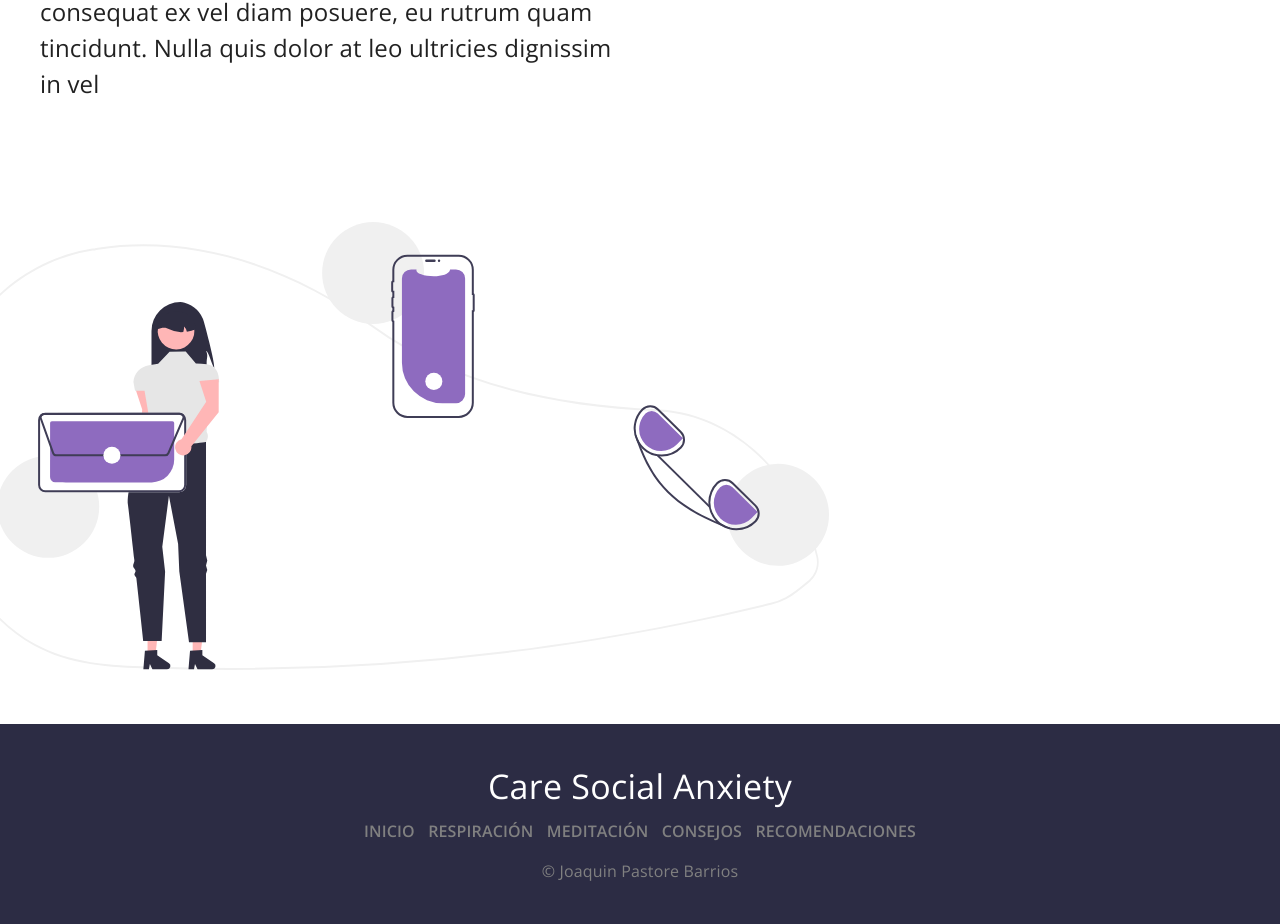
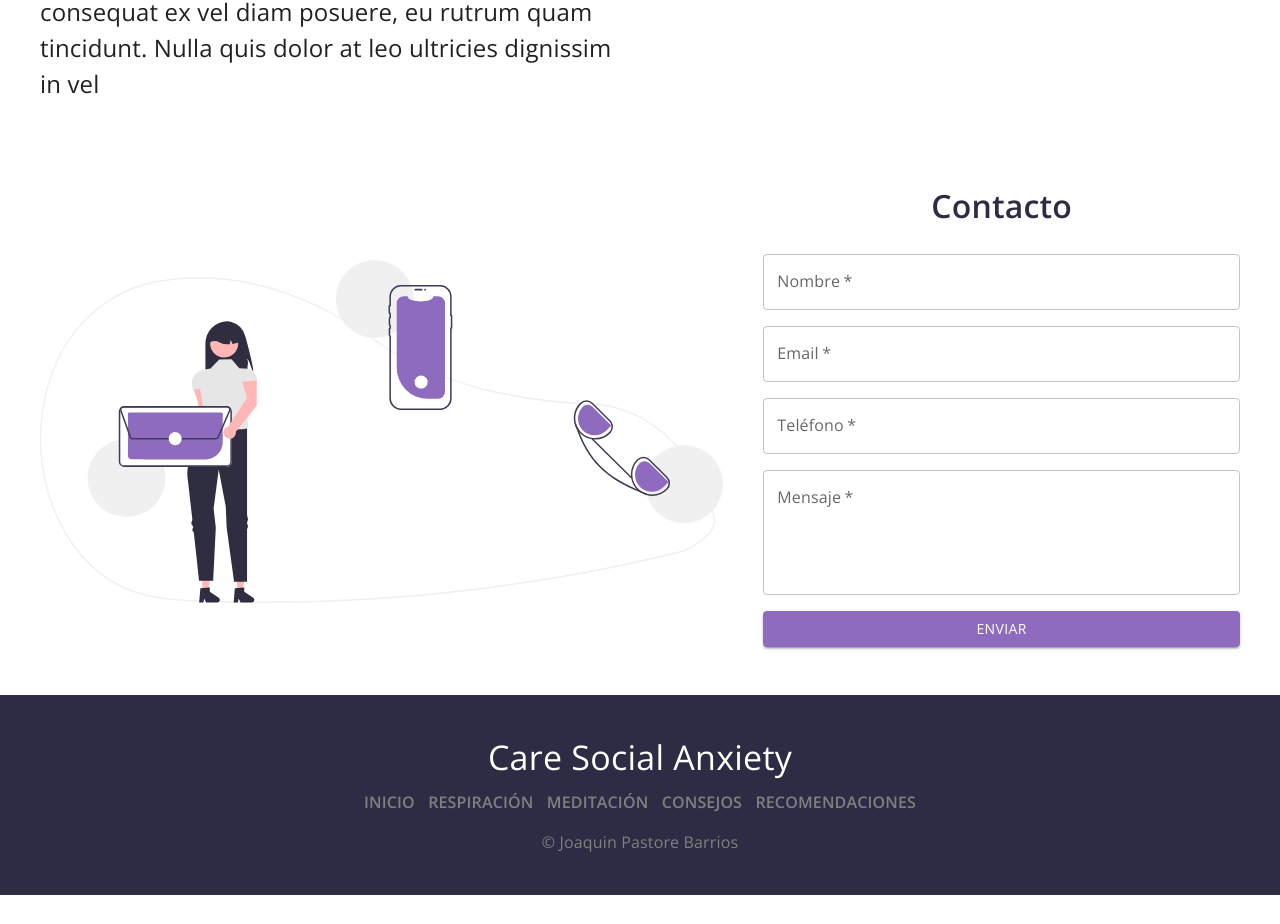
Before and after one commit to JoaquinJPB/TFG, a React (Create React App) app: page / in a window 1280 px wide. Shown: the part 1355-2279 px from the top of the page. After the commit the page ends 2250 px from the top, so only its background shows below. Built offline with nearby package versions, Linux system fonts and the light colour scheme; no server answers.

Commit message:
Home Contact style

```diff
--- a/src/components/HomeContact.jsx
+++ b/src/components/HomeContact.jsx
@@ -1,4 +1,5 @@
-import { Grid } from "@mui/material"
+import { Button, Grid, TextField } from "@mui/material"
+import styles from "../styles/Home.module.css"
 
 import imgHomeContact from "../images/undraw_contact_us_re_4qqt.svg"
 
@@ -15,7 +16,11 @@ const HomeContact = () => {
         mt={5}
       >
         <figure>
-						<img src={imgHomeContact} alt="Contact us" />
+          <img
+            src={imgHomeContact}
+            alt="Contact us"
+            className={styles.imgHome}
+          />
         </figure>
       </Grid>
       <Grid
@@ -23,10 +28,59 @@ const HomeContact = () => {
         xs={12}
         md={5}
         display={"flex"}
+				flexDirection={"column"}
         justifyContent={"center"}
         alignItems={"center"}
       >
-
+				<h2 className={styles.contactTitle}>Contacto</h2>
+        <form>
+          <Grid container spacing={2} mt={1}>
+            <Grid item xs={12}>
+              <TextField
+                label="Nombre"
+                placeholder="Introduce un nombre"
+                variant="outlined"
+                fullWidth
+                required
+              />
+            </Grid>
+            <Grid item xs={12}>
+              <TextField
+                label="Email"
+								type="email"
+                placeholder="Introduce un email"
+                variant="outlined"
+                fullWidth
+                required
+              />
+            </Grid>
+            <Grid item xs={12}>
+              <TextField
+                label="Teléfono"
+								type="number"
+                placeholder="Introduce un teléfono"
+                variant="outlined"
+                fullWidth
+                required
+              />
+            </Grid>
+            <Grid item xs={12}>
+              <TextField
+                label="Mensaje"
+								multiline rows={4}
+                placeholder="Introduce tu mensaje"
+                variant="outlined"
+                fullWidth
+                required
+              />
+            </Grid>
+            <Grid item xs={12}>
+              <Button type="submit" variant="contained" fullWidth sx={{backgroundColor: "var(--primaryColor)"}}>
+                Enviar
+              </Button>
+            </Grid>
+          </Grid>
+        </form>
       </Grid>
     </Grid>
   )
--- a/src/styles/Home.module.css
+++ b/src/styles/Home.module.css
@@ -39,7 +39,7 @@
   width: 100%;
 }
 
-.sectionTitle, .aboutTitle{
+.sectionTitle, .aboutTitle, .contactTitle{
   font-size: 2rem;
   font-weight: 600;
   color: var(--secondaryColor);
@@ -49,6 +49,10 @@
 .aboutDescription{
   margin-top: 1rem;
   font-size: 1.5rem;
+}
+
+button:hover{
+  background-color: black !important;
 }
 
 
```
Lines whose indentation alone changed are shown as unchanged.
